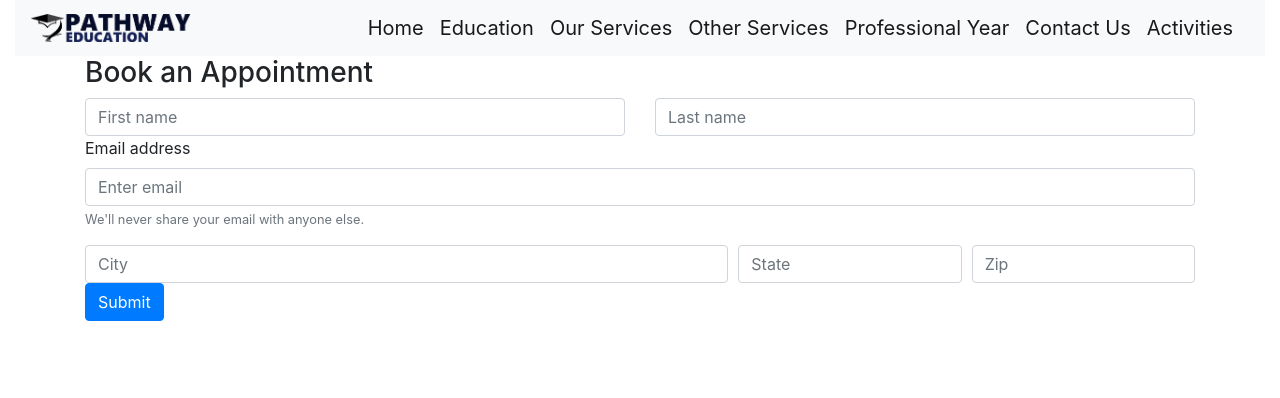
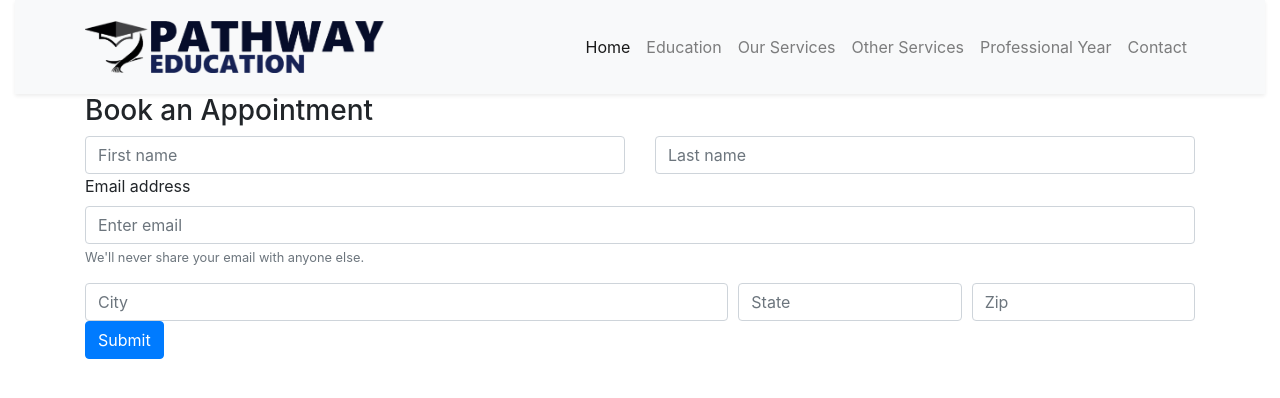
Before and after one commit to praveen1204/Sample1, a plain HTML site: page contactUs.html in a window 1280 px wide. Drawn offline with nearby package versions, Linux system fonts and the light colour scheme.

Commit message:
nav bar update
Updated nav bar in both landing page and contact us page.

```diff
--- a/contactUs.html
+++ b/contactUs.html
@@ -20,17 +20,27 @@
 		</nav>
 	</div> -->
 	<div class="container-fluid">
-		<nav class="navbar navbar-expand-lg navbar-light bg-light">
-		<a href="#" class="navbar-brand" >
-			<img src="logo.png" class="d-block w-50 h-50"></a>
-		<a class="navbar-brand" href="#">Home</a>
-		<a class="navbar-brand" href="#">Education</a>
-		<a class="navbar-brand" href="#">Our Services</a>
-		<a class="navbar-brand" href="#">Other Services</a>
-		<a class="navbar-brand" href="#">Professional Year</a>
-		<a class="navbar-brand" a href ="#">Contact Us</a>
-		<a class="navbar-brand" href="#">Activities</a>
-		</nav>
+	<nav class="navbar navbar-expand-lg py-3 navbar-light bg-light shadow-sm">
+  <div class="container">
+    <a href="index.html" class="navbar-brand">
+      <!-- Logo Image -->
+      <img src="logo.png" width="300" alt="" class="d-inline-block align-middle mr-2">
+    </a>
+
+    <button type="button" data-toggle="collapse" data-target="#navbarSupportedContent" aria-controls="navbarSupportedContent" aria-expanded="false" aria-label="Toggle navigation" class="navbar-toggler"><span class="navbar-toggler-icon"></span></button>
+
+    <div id="navbarSupportedContent" class="collapse navbar-collapse">
+      <ul class="navbar-nav ml-auto">
+        <li class="nav-item active"><a href="index.html" class="nav-link">Home <span class="sr-only">(current)</span></a></li>
+        <li class="nav-item"><a href="#" class="nav-link">Education</a></li>
+        <li class="nav-item"><a href="#" class="nav-link">Our Services</a></li>
+        <li class="nav-item"><a href="#" class="nav-link">Other Services</a></li>
+        <li class="nav-item"><a href="#" class="nav-link">Professional Year</a></li>
+        <li class="nav-item"><a href="contactUS.html" class="nav-link">Contact</a></li>
+      </ul>
+    </div>
+  </div>
+</nav>
 	<div class="container">
 		<h3> Book an Appointment</h3>
 	</div>
```
Also changed, not shown: index.html (+2 -2 lines).
